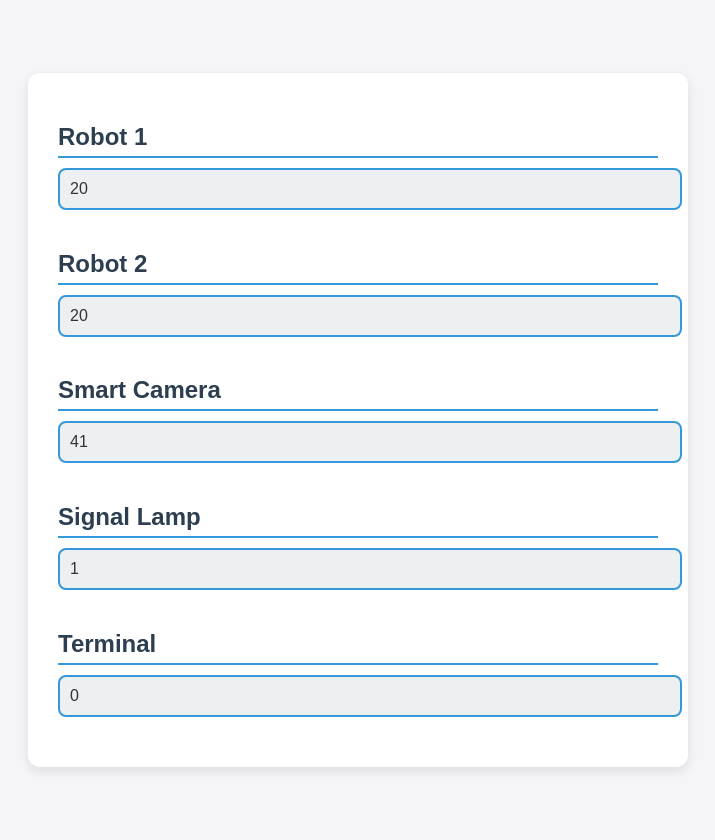
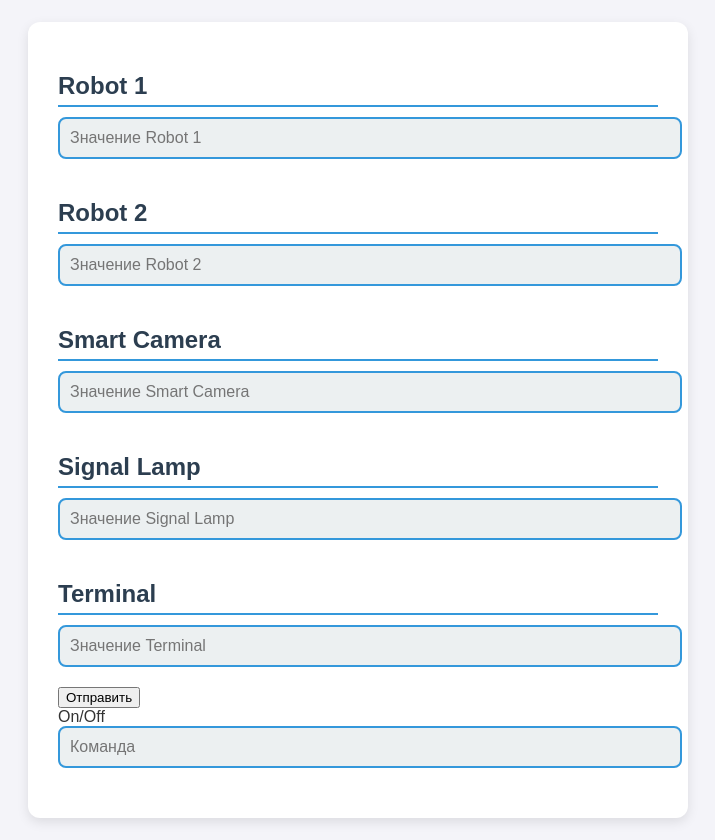
Before and after one commit to sexualanton10b/internet, a Flask app: page / in a window 1280 px wide. Shown: the whole page, without its empty margins (282-997 px from the left). Run offline with Flask 3, Linux system fonts and the light colour scheme.

Commit message:
Лабораторная работа 4

```diff
--- a/app.py
+++ b/app.py
@@ -1,4 +1,4 @@
-from flask import Flask, render_template
+from flask import Flask, request, render_template
 from classes import *
 
 app = Flask(__name__)
@@ -13,28 +13,28 @@ terminal = Terminal('1', 'Удаленный терминал')
 # Маршруты для каждого устройства
 @app.route('/connect_robot1')
 def connect_robot1():
-    return robot1.connect()
+    return robot1.connect(request)
 
 @app.route('/connect_robot2')
 def connect_robot2():
-    return robot2.connect()
+    return robot2.connect(request)
 
 @app.route('/connect_smartcam')
 def connect_smartcam():
-    return smartcam.connect()
+    return smartcam.connect(request)
 
 @app.route('/connect_signallamp')
 def connect_signallamp():
-    return signallamp.connect()
+    return signallamp.connect(request)
 
 @app.route('/connect_terminal')
 def connect_terminal():
-    return terminal.connect()
+    return terminal.connect(request)
 
 # Главная страница с интерфейсом
 @app.route('/')
 def hello_world():
-    return render_template('device_emulator.html')
+    return render_template('device_emulator2.html')
 
 if __name__ == '__main__':
     app.run()
--- a/classes.py
+++ b/classes.py
@@ -1,6 +1,7 @@
 import abc
 import random
 import json
+
 
 class Device(abc.ABC):
     def __init__(self, name):
@@ -10,6 +11,7 @@ class Device(abc.ABC):
     @abc.abstractmethod
     def connect(self, *args):
         print('Connection start')
+
 
 class Robot(Device):
     def __init__(self, unit, name):
@@ -24,8 +26,15 @@ class Robot(Device):
         print(f'Connection with {self.name} success, new value is {self.value}')
         return json.dumps({'value': self.value})
 
+    def connect(self, request):
+        super().connect()
+        self.value = request.args.get('value', '')
+        print(f'Connection with {self.name} success, new value is {self.value}')
+        return json.dumps({'value': self.value})
+
     def emulate(self):
         self.value = random.randint(15, 25)
+
 
 class SmartCamera(Device):
     def __init__(self, unit, name):
@@ -40,8 +49,15 @@ class SmartCamera(Device):
         print(f'Connection with {self.name} success, new value is {self.value}')
         return json.dumps({'value': self.value})
 
+    def connect(self, request):
+        super().connect()
+        self.value = request.args.get('value', '')
+        print(f'Connection with {self.name} success, new value is {self.value}')
+        return json.dumps({'value': self.value})
+
     def emulate(self):
         self.value = random.randint(0, 100)
+
 
 class SignalLamp(Device):
     def __init__(self, unit, name):
@@ -56,8 +72,15 @@ class SignalLamp(Device):
         print(f'Connection with {self.name} success, new value is {self.value}')
         return json.dumps({'value': self.value})
 
+    def connect(self, request):
+        super().connect()
+        self.value = request.args.get('value', '')
+        print(f'Connection with {self.name} success, new value is {self.value}')
+        return json.dumps({'value': self.value})
+
     def emulate(self):
         self.value = random.randint(0, 1)  # 0 или 1, как для лампы (вкл/выкл)
+
 
 class Terminal(Device):
     def __init__(self, unit, name):
@@ -72,5 +95,11 @@ class Terminal(Device):
         print(f'Connection with {self.name} success, new value is {self.value}')
         return json.dumps({'value': self.value})
 
+    def connect(self, request):
+        super().connect()
+        self.value = request.args.get('value', '')
+        print(f'Connection with {self.name} success, new value is {self.value}')
+        return json.dumps({'value': self.value})
+
     def emulate(self):
         self.value = random.randint(-10, 10)
--- a/static/css/styles.css
+++ b/static/css/styles.css
@@ -1,4 +1,3 @@
-/* Общие стили */
 body {
     font-family: 'Arial', sans-serif;
     background-color: #f4f4f9;
@@ -11,7 +10,6 @@ body {
     min-height: 100vh;
 }
 
-/* Контейнер для всех элементов */
 #monitoring_data {
     background-color: #ffffff;
     padding: 30px;
@@ -21,7 +19,6 @@ body {
     width: 100%;
 }
 
-/* Заголовки устройств */
 h2 {
     font-size: 1.5em;
     color: #2c3e50;
@@ -30,7 +27,6 @@ h2 {
     padding-bottom: 5px;
 }
 
-/* Поля ввода */
 input[type="text"] {
     width: 100%;
     padding: 10px;
--- /dev/null
+++ b/static/js/index1.js
@@ -0,0 +1,21 @@
+function send_data(device, elementId) {
+    $.ajax({
+        type: 'GET',
+        url: `/connect_${device}`,
+        dataType: 'json',
+        contentType: 'application/json',
+        data: {
+            "value": document.getElementById(elementId).value,
+        },
+        success: function (response) {
+            document.getElementById("command").value = response["power"]
+        }
+    });
+}
+function sendAllData() {
+    send_data('robot1', 'robot1_value');
+    send_data('robot2', 'robot2_value');
+    send_data('smartcam', 'smartcam_value');
+    send_data('signallamp', 'signallamp_value');
+    send_data('terminal', 'terminal_value');
+}
--- /dev/null
+++ b/templates/device_emulator2.html
@@ -0,0 +1,33 @@
+<!DOCTYPE html>
+<html lang="en">
+<head>
+    <meta charset="UTF-8">
+    <title>Title</title>
+    <script src="http://code.jquery.com/jquery-3.3.1.js"></script>
+    <script src="{{ url_for('static', filename='js/index1.js') }}"></script>
+    <link rel="stylesheet" href="{{ url_for('static', filename='css/styles.css') }}">
+</head>
+<body>
+<div id="monitoring_data">
+    <h2>Robot 1</h2>
+    <input type="text" id="robot1_value" placeholder="Значение Robot 1">
+
+    <h2>Robot 2</h2>
+    <input type="text" id="robot2_value" placeholder="Значение Robot 2">
+
+    <h2>Smart Camera</h2>
+    <input type="text" id="smartcam_value" placeholder="Значение Smart Camera">
+
+    <h2>Signal Lamp</h2>
+    <input type="text" id="signallamp_value" placeholder="Значение Signal Lamp">
+
+    <h2>Terminal</h2>
+    <input type="text" id="terminal_value" placeholder="Значение Terminal">
+    <button onclick="sendAllData()">Отправить</button>
+    <br>
+    <labek>On/Off</labek>
+    <input type="text" id="command" disabled="disabled" placeholder="Команда">
+
+</div>
+</body>
+</html>
```
